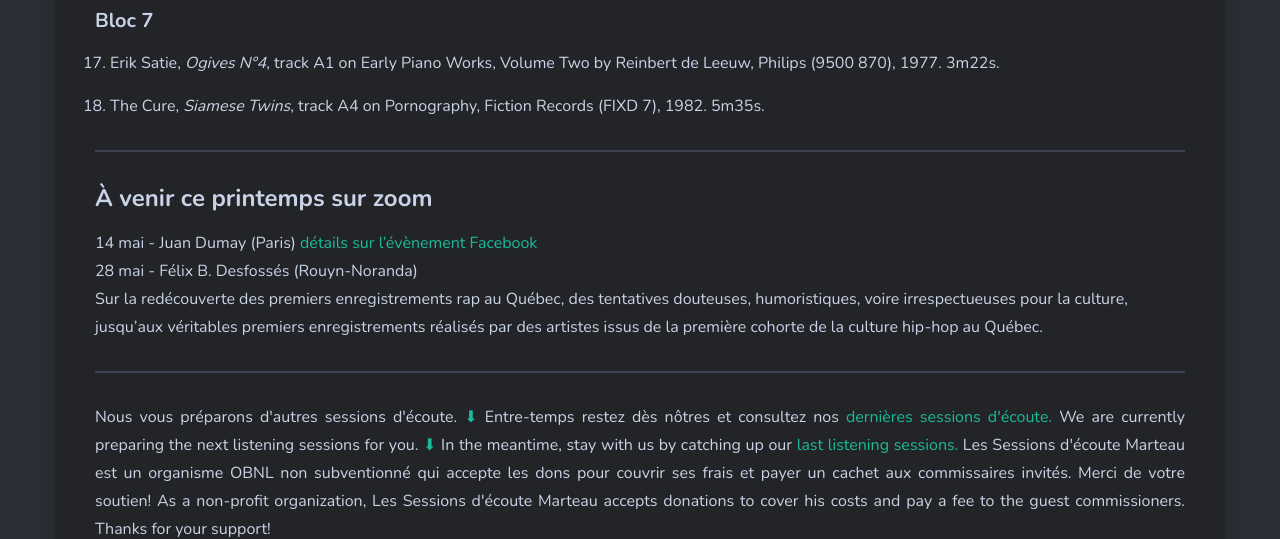
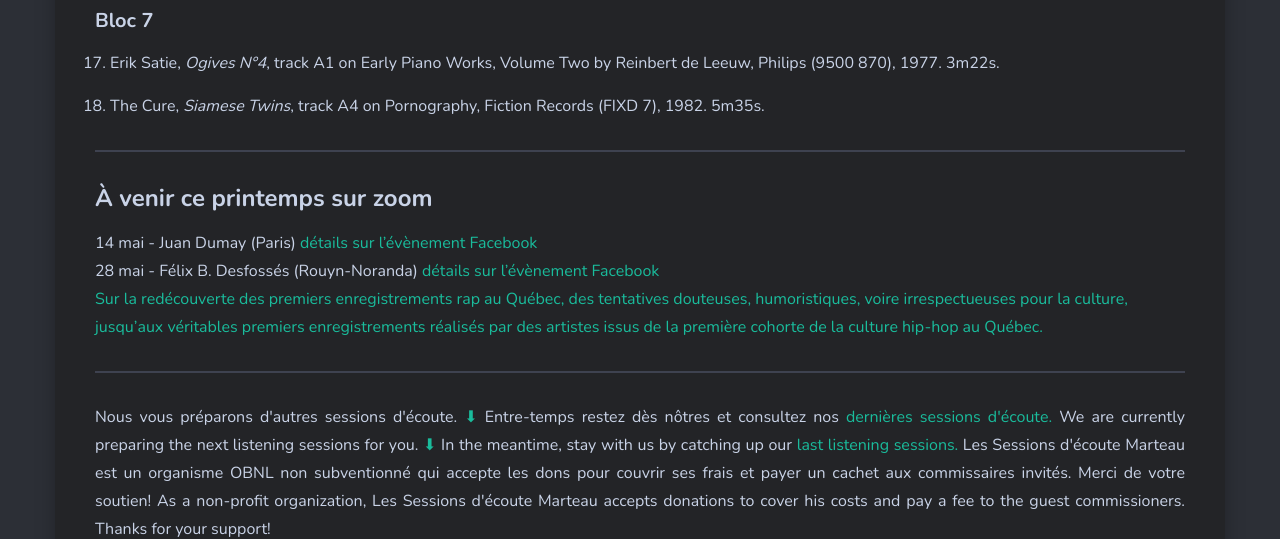
Before and after one commit to sessions-marteau/sessions-marteau-2.github.io, a Jekyll site: the page built from _pages/evenement-a-venir.md, in a window 1280 px wide and 900 px high, scrolled down 3308 px, cut to the strip 0-539 px from the top of the window. Built offline with Jekyll 4.4.1, drawn with Linux system fonts in a browser that asks for light colours; nearby versions of some CDN libraries.

Commit message:
Update evenement-a-venir.md
ajout événement FB Felix

```diff
--- a/_pages/evenement-a-venir.md
+++ b/_pages/evenement-a-venir.md
@@ -120,7 +120,7 @@
 14 mai - Juan Dumay (Paris) <a href="https://fb.me/e/1oQAAT7Zh" target="_blank"> détails sur l'évènement Facebook
 </a>
 <br>
-28 mai - Félix B. Desfossés (Rouyn-Noranda)
+28 mai - Félix B. Desfossés (Rouyn-Noranda) <a href="https://fb.me/e/UCGxTAcr" target="_blank"> détails sur l'évènement Facebook
 <br>
 Sur la redécouverte des premiers enregistrements rap au Québec, des tentatives douteuses, humoristiques, voire irrespectueuses pour la culture, jusqu'aux véritables premiers enregistrements réalisés par des artistes issus de la première cohorte de la culture hip-hop au Québec.
 
```
